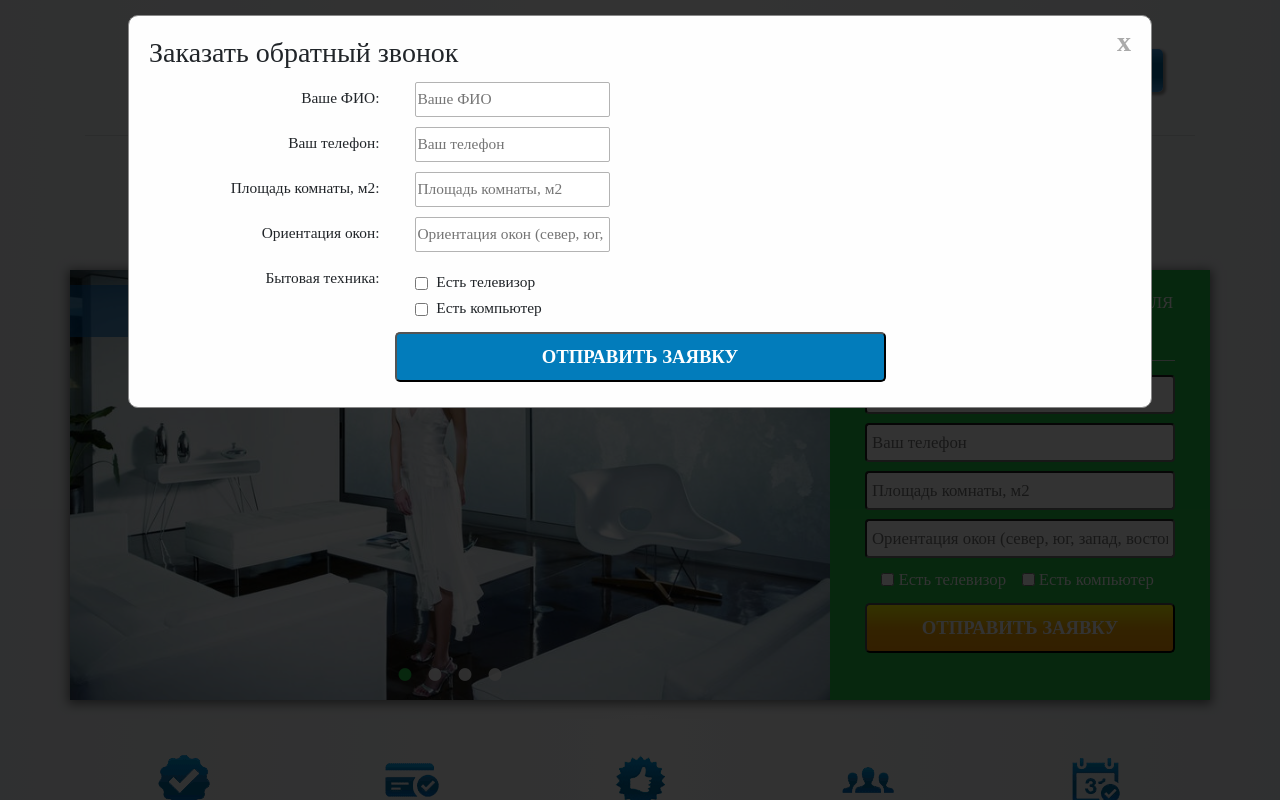
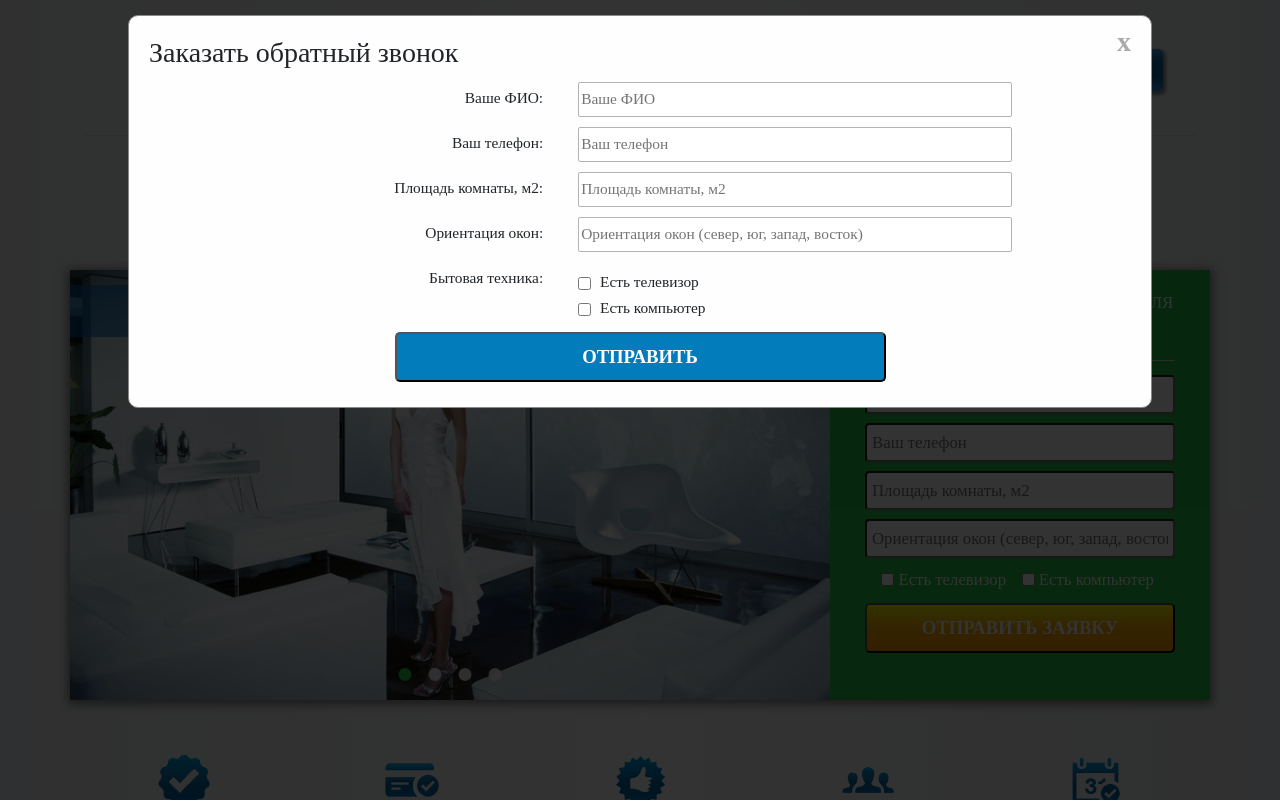
Before and after one commit to artem1y3/artem1y3.github.io, a PHP site: page / in a window 1280 px wide. Run offline with PHP 8.4, Linux system fonts and the light colour scheme; some libraries are stand-ins or nearby versions.

Commit message:
Next commit

```diff
--- a/index.html
+++ b/index.html
@@ -23,33 +23,33 @@
     <form action="mail.php" method="POST">
       <div class="container-fluid">
         <div class="row">
-          <div class="col-sm-3">Ваше ФИО:</div>
-          <div class="col-sm-9"><input type="text" name="fio" placeholder="Ваше ФИО"></div>
+          <div class="col-sm-5">Ваше ФИО:</div>
+          <div class="col-sm-7"><input type="text" name="fio" placeholder="Ваше ФИО"></div>
         </div>
         <div class="row">
-          <div class="col-sm-3">Ваш телефон:</div>
-          <div class="col-sm-9"><input type="text" name="tel" placeholder="Ваш телефон"></div>
+          <div class="col-sm-5">Ваш телефон:</div>
+          <div class="col-sm-7"><input type="text" name="tel" placeholder="Ваш телефон"></div>
         </div>
         <div class="row">
-          <div class="col-sm-3"> Площадь комнаты, м2:</div>
-          <div class="col-sm-9"><input type="text" name="area" placeholder="Площадь комнаты, м2"></div>
+          <div class="col-sm-5"> Площадь комнаты, м2:</div>
+          <div class="col-sm-7"><input type="text" name="area" placeholder="Площадь комнаты, м2"></div>
         </div>
         <div class="row">
-          <div class="col-sm-3">Ориентация окон:</div>
-          <div class="col-sm-9">
+          <div class="col-sm-5">Ориентация окон:</div>
+          <div class="col-sm-7">
             <input type="text" name="window" placeholder="Ориентация окон (север, юг, запад, восток)">
           </div>
         </div>
         <div class="row">
-          <div class="col-sm-3">Бытовая техника: </div>
-          <div class="col-sm-9">
+          <div class="col-sm-5">Бытовая техника: </div>
+          <div class="col-sm-7">
             <div class="chkb"><input type="checkbox" name="tv"> Есть телевизор</div>
             <div class="chkb"><input type="checkbox" name="pc"> Есть компьютер</div>
           </div>
         </div>
       </div>
 
-      <div><input type="submit" value="ОТПРАВИТЬ ЗАЯВКУ" class="button-sub"></div>
+      <div><input type="submit" value="ОТПРАВИТЬ" class="button-sub"></div>
     </form>
   </div>
 </div>
--- a/js/js.js
+++ b/js/js.js
@@ -1,3 +1,5 @@
+var modal = document.getElementsByClassName('modal-win')[0];
+
 $('.slider').slick({
 	dots: true,
 	arrows: false
@@ -6,7 +8,16 @@ $('.slider').slick({
 $('.close-win').click(function(){
 	$('.modal-win').css('display','none');
 })
+// $('.modal-win').click(function(){
+// 	$('.modal-win').css('display','none');
+// })
 
 $('.open-win').click(function () {
 	$('.modal-win').css('display','block');
 })
+
+window.onclick = function (event) {
+	if(event.target == modal){
+		modal.style.display = 'none';
+	}
+}
--- a/style.css
+++ b/style.css
@@ -43,10 +43,14 @@ p{
 }
 
 .modal-win .row input{
-	border-radius: 2px;
-	margin: 5px;
-	height: 35px;
-	border: 1px #b3b3b3 solid;
+	 border-radius: 2px;
+	 margin: 5px;
+	 height: 35px;
+	 border: 1px #b3b3b3 solid;
+ }
+
+.modal-win .row input[type="text"]{
+	width: 80%
 }
 
 .modal-win .row div:nth-child(1){
@@ -818,4 +822,15 @@ hr{
 	.scheme .scheme-number{
 		font-size: 25pt;
 	}
+	.modal-win .row input[type="text"]{
+		width: 100%
+	}
+
 }
+
+@media screen and (max-width: 575px){
+	.modal-win .row div{
+		text-align: left!important;
+		padding-bottom: 5px;
+	}
+}
```
